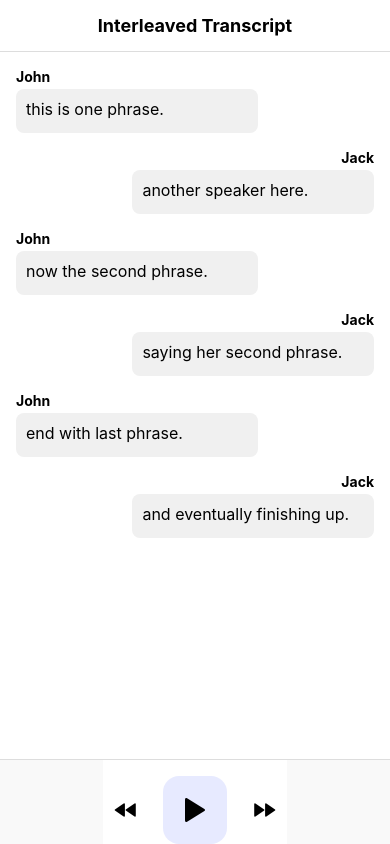
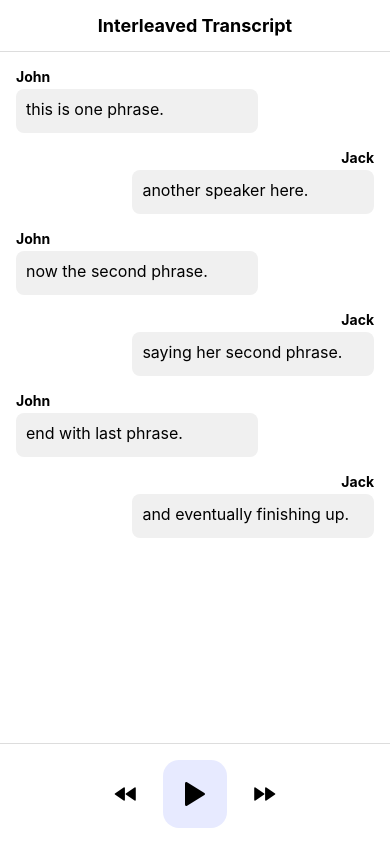
Before and after one commit to noumantahir/nt-web-transcript-sample, a React Native app: screen / in a window 390 px wide. Built offline with nearby package versions, Linux system fonts and the light colour scheme.

Commit message:
control panel ui fine tune

```diff
--- a/src/components/molecules/control-panel/ControlPanel.styles.ts
+++ b/src/components/molecules/control-panel/ControlPanel.styles.ts
@@ -4,7 +4,6 @@ export default StyleSheet.create({
     container: {
       justifyContent: 'flex-end',
       alignItems: 'center',
-      backgroundColor: '#f9f9f9',
       borderTopWidth:1,
       borderColor: '#ddd',
     },
@@ -12,7 +11,7 @@ export default StyleSheet.create({
       flexDirection: 'row',
       alignItems:'center',
       justifyContent: 'space-around',
-      paddingTop: 16,
+      paddingVertical: 16,
       backgroundColor: '#fff',
     },
 
```
